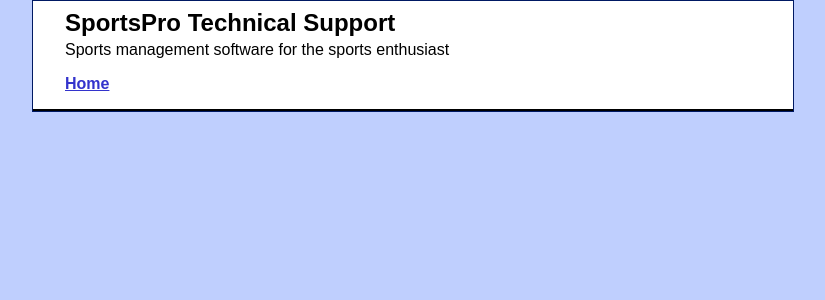
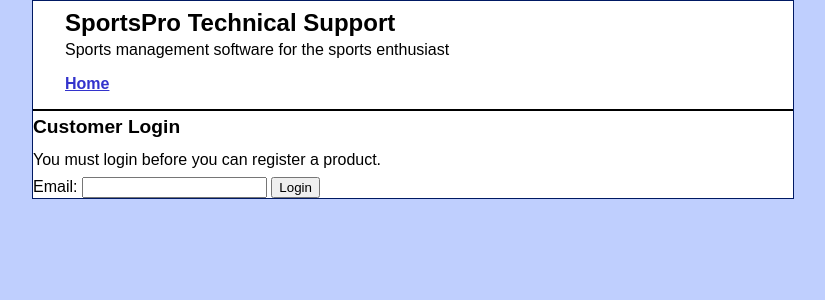
Before and after one commit to mkettani/finalproject, a PHP site: the page made by register product/login.php in a window 1280 px wide. Shown: the top 300 px of the page, without its empty margins (227-1052 px from the left). Run offline with PHP 8.4, Linux system fonts and the light colour scheme; data that the repository does not hold is empty.

Commit message:
Update login.php

```diff
--- a/register product/login.php
+++ b/register product/login.php
@@ -1,2 +1,13 @@
 <?php include '../view/header.php'; ?>
 <div id="main">
+ <h2>Customer Login</h2>
+    <p>You must login before you can register a product.</p>
+    <div id="content">
+        <!-- display a search form -->
+        <form action="" method="post">
+            <input type="hidden" name="action" value="get_customer" />
+            <label>Email:</label>
+            <input type="input" name="email" value="<?php echo $email; ?>" />
+            <input type="submit" value="Login" />
+        </form>
+    </div>
```
